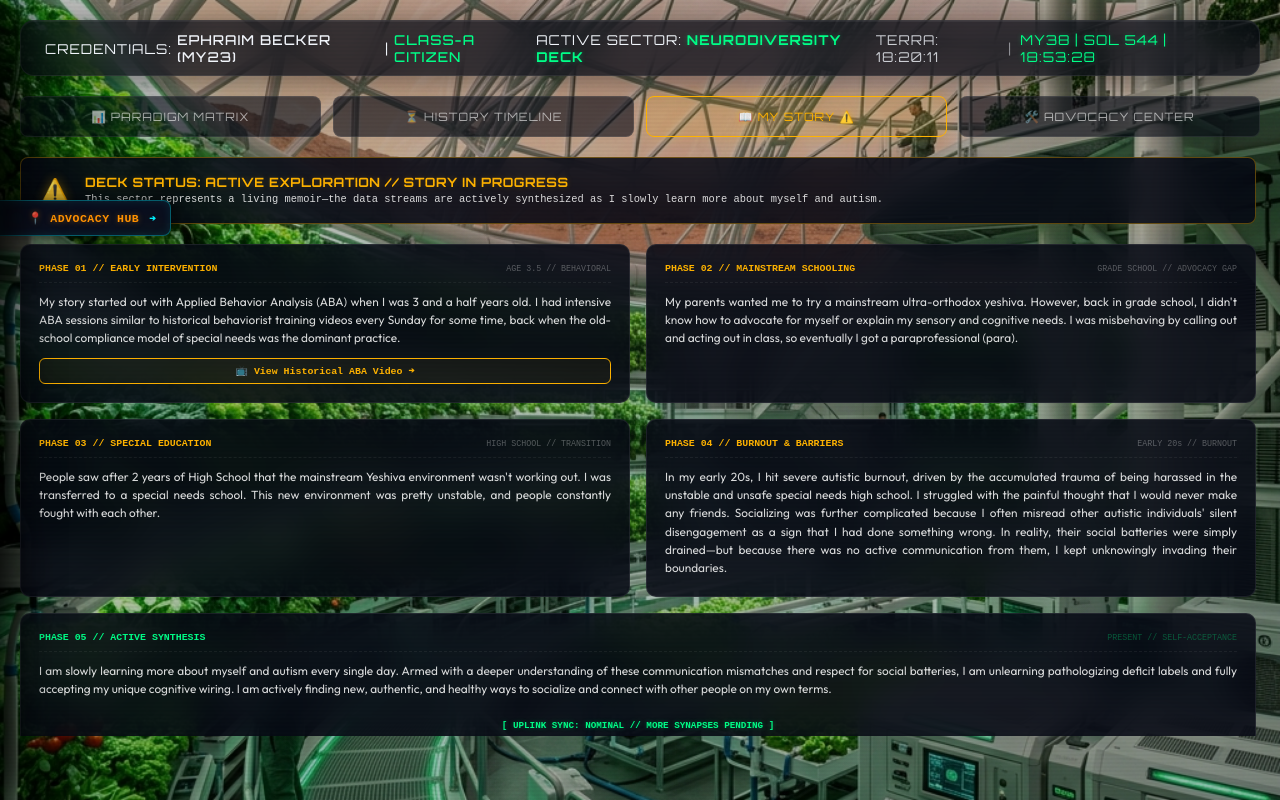
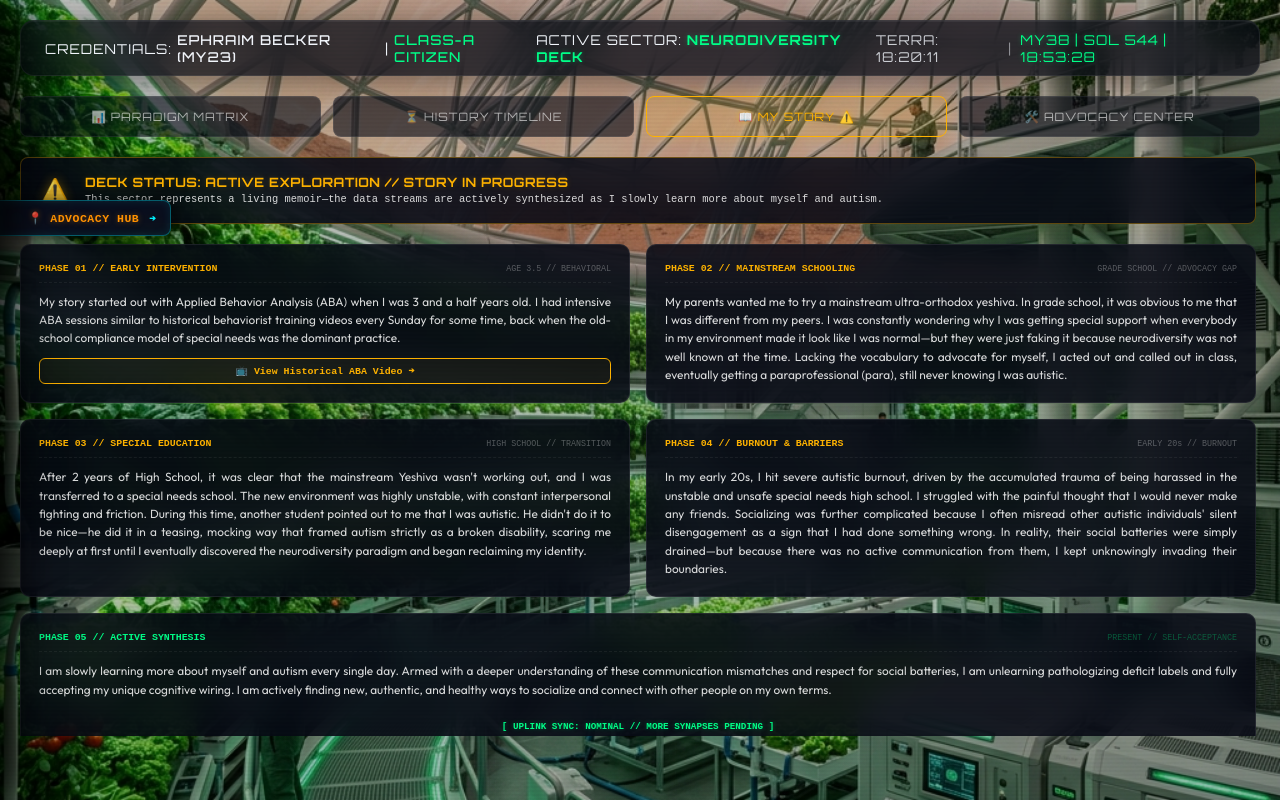
Before and after one commit to EphraimB/ephraim-becker-v3, a Next.js app: page /neurodiversity in a window 1280 px wide. Both pictures are taken after a click on the button "📖 MY STORY ⚠️". Built offline with nearby package versions, Linux system fonts and the light colour scheme.

Commit message:
feat: update personal story content for enhanced clarity and emotional impact

```diff
--- a/app/neurodiversity/page.js
+++ b/app/neurodiversity/page.js
@@ -841,7 +841,7 @@ export default function NeurodiversityAdvocacy() {
                         </span>
                       </div>
                       <p style={{ margin: 0, fontSize: '0.74rem', color: 'rgba(255,255,255,0.85)', lineHeight: '1.55', textAlign: 'justify' }}>
-                        My parents wanted me to try a mainstream ultra-orthodox yeshiva. However, back in grade school, I didn't know how to advocate for myself or explain my sensory and cognitive needs. I was misbehaving by calling out and acting out in class, so eventually I got a paraprofessional (para).
+                        My parents wanted me to try a mainstream ultra-orthodox yeshiva. In grade school, it was obvious to me that I was different from my peers. I was constantly wondering why I was getting special support when everybody in my environment made it look like I was normal—but they were just faking it because neurodiversity was not well known at the time. Lacking the vocabulary to advocate for myself, I acted out and called out in class, eventually getting a paraprofessional (para), still never knowing I was autistic.
                       </p>
                     </div>
 
@@ -856,7 +856,7 @@ export default function NeurodiversityAdvocacy() {
                         </span>
                       </div>
                       <p style={{ margin: 0, fontSize: '0.74rem', color: 'rgba(255,255,255,0.85)', lineHeight: '1.55', textAlign: 'justify' }}>
-                        People saw after 2 years of High School that the mainstream Yeshiva environment wasn't working out. I was transferred to a special needs school. This new environment was pretty unstable, and people constantly fought with each other.
+                        After 2 years of High School, it was clear that the mainstream Yeshiva wasn't working out, and I was transferred to a special needs school. The new environment was highly unstable, with constant interpersonal fighting and friction. During this time, another student pointed out to me that I was autistic. He didn't do it to be nice—he did it in a teasing, mocking way that framed autism strictly as a broken disability, scaring me deeply at first until I eventually discovered the neurodiversity paradigm and began reclaiming my identity.
                       </p>
                     </div>
 
```
